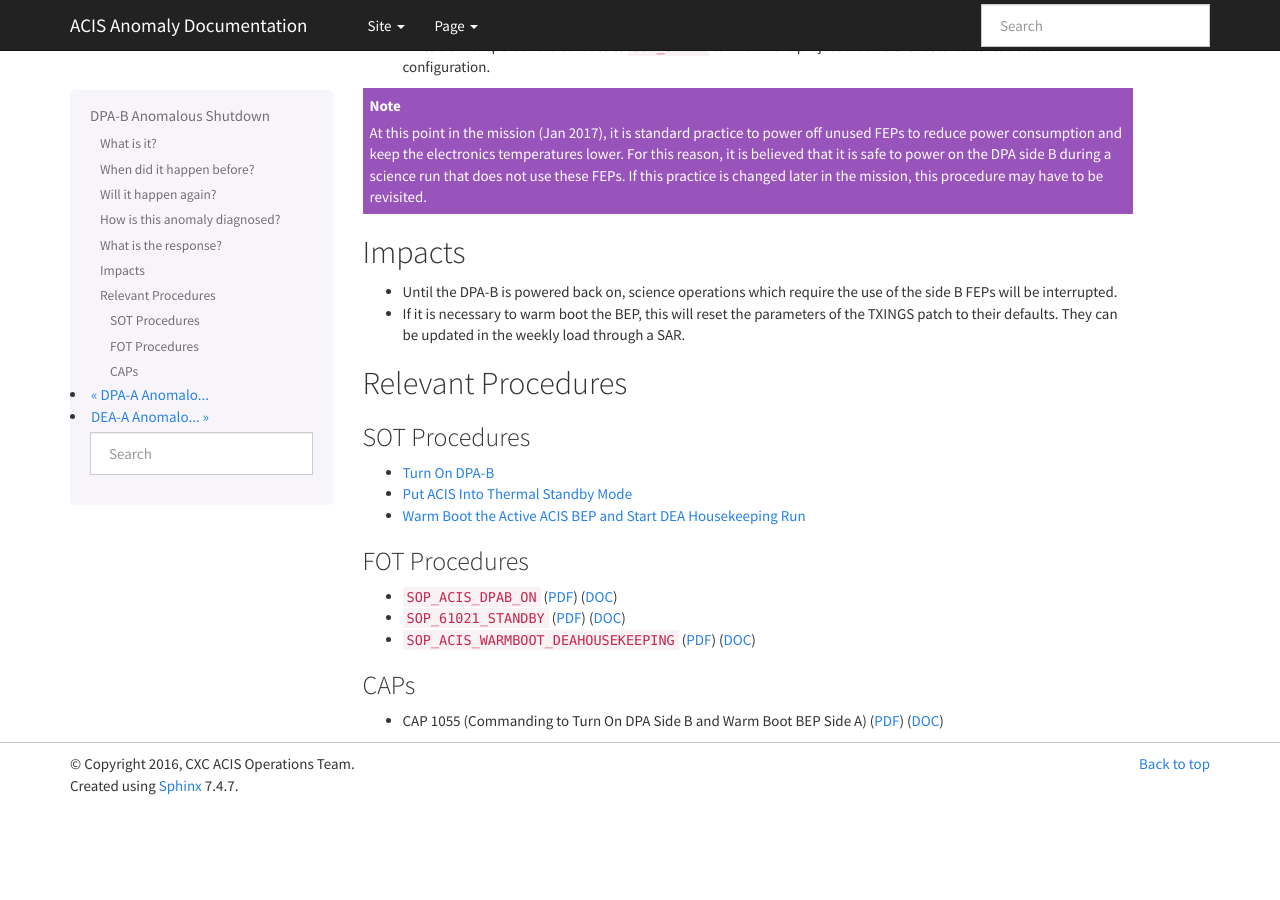
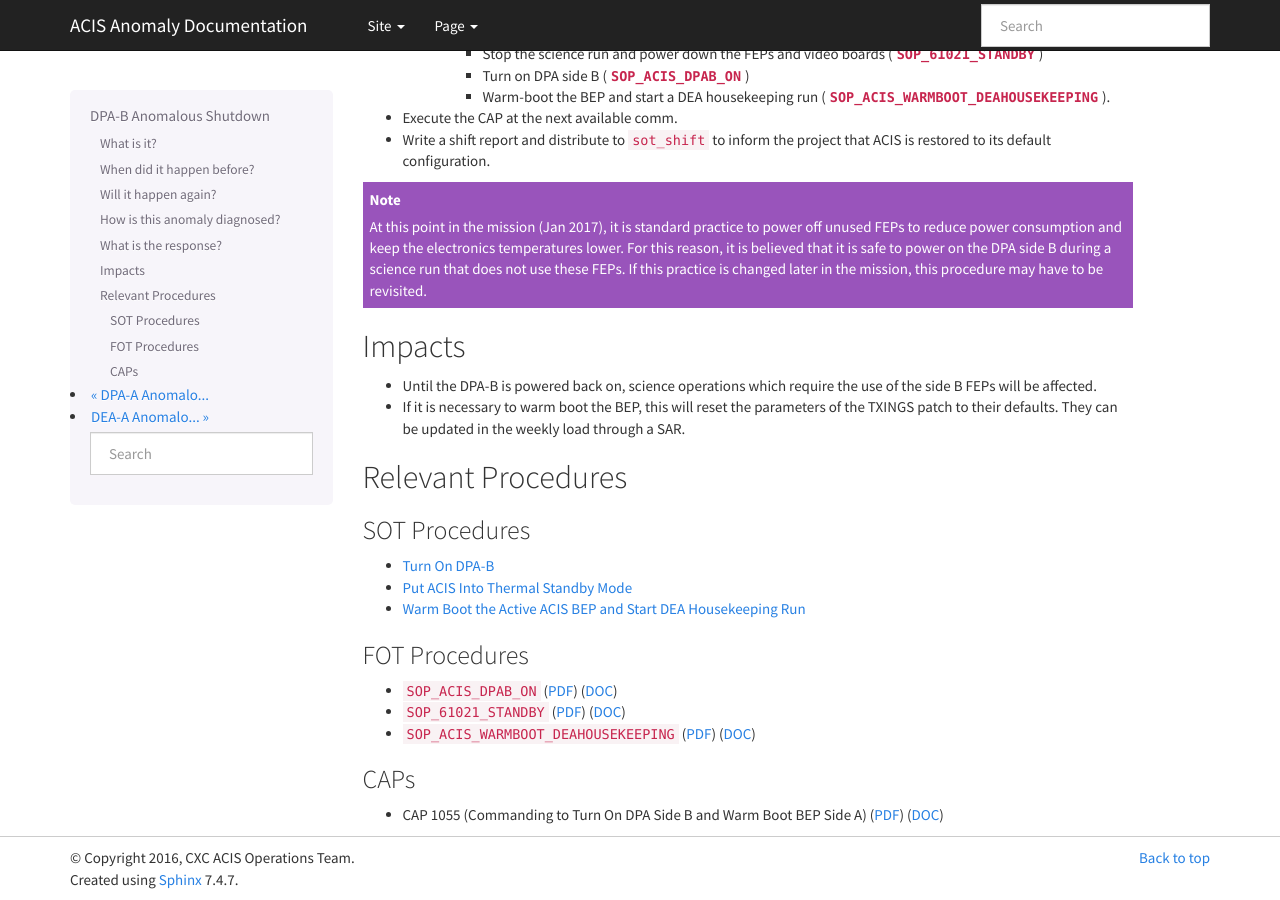
Before and after one commit to acisops/acis_anomaly_pages, a Sphinx documentation site: the page built from source/dpab_shutdown.rst, in a window 1280 px wide and 900 px high, scrolled down 1514 px. Built offline with Sphinx 7.4.7, drawn with Linux system fonts in a browser that asks for light colours; before the commit the page ends 2321 px from its top, so only the background shows below that; some of the changed text lies outside the part shown.

```diff
--- a/source/dpab_shutdown.rst
+++ b/source/dpab_shutdown.rst
@@ -99,7 +104,7 @@ Impacts
 -------
 
 * Until the DPA-B is powered back on, science operations which require the use of the side B FEPs
-  will be interrupted.
+  will be affected.
 * If it is necessary to warm boot the BEP, this will reset the parameters of the TXINGS patch
   to their defaults. They can be updated in the weekly load through a SAR.
 
```
Also changed, not shown: other parts of source/dpab_shutdown.rst (+5 -0 lines).
